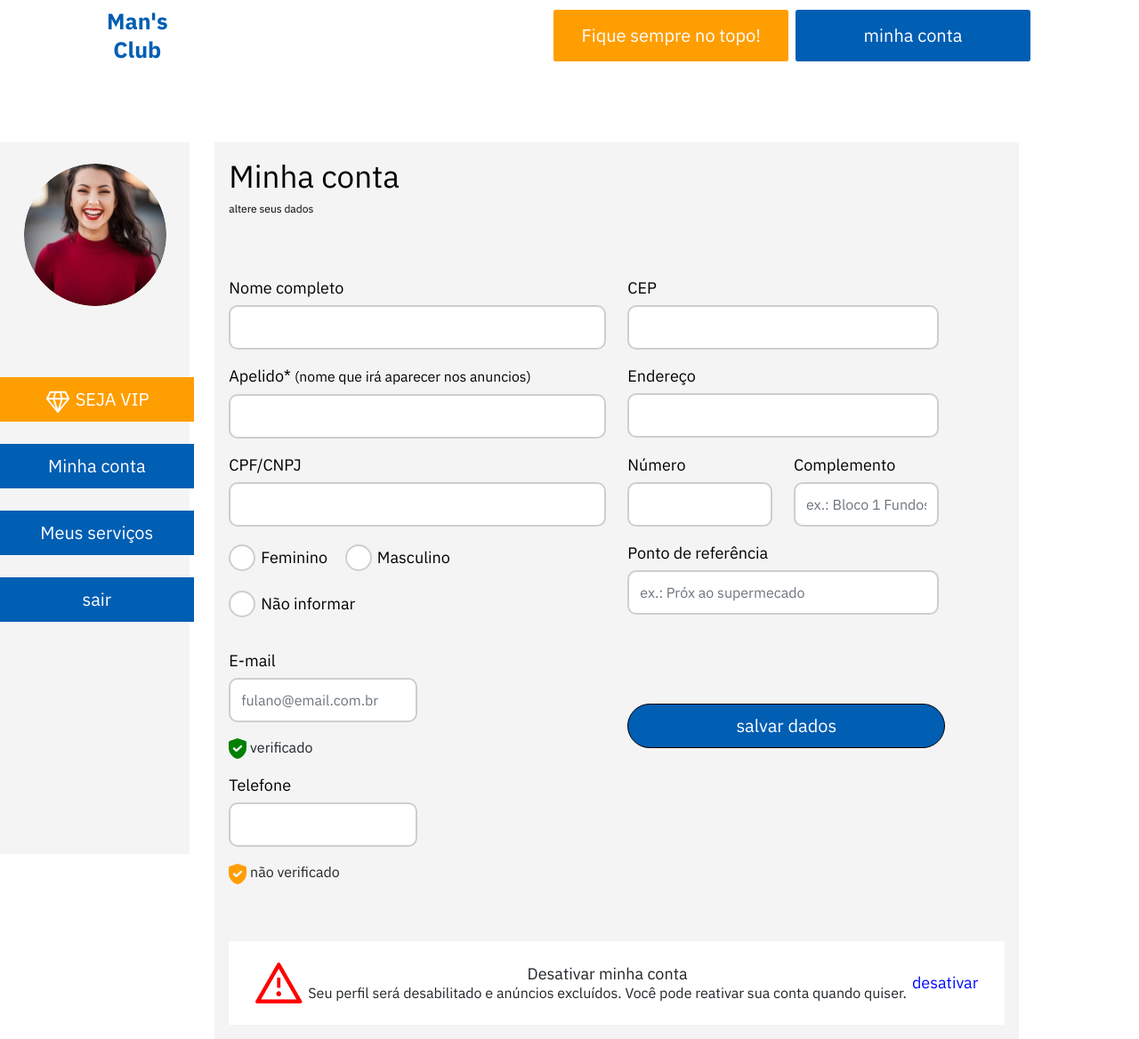
After one commit to MoisesFausto/mansclub, a PHP site: page /minha-conta.php in a window 1280 px wide. The commit adds this page. Shown: the whole page at 89% size. Run offline with PHP 8.4, Linux system fonts and the light colour scheme; style sheets or scripts are compiled from the project's sources; some libraries are stand-ins or nearby versions.

Commit message:
Criação da página minha-conta

```diff
--- a/cdn/css/app.css
+++ b/cdn/css/app.css
@@ -153,13 +153,140 @@
 }
 
 @media (max-width: 390px) {
-  button {
+  button:not(.navbar-toggler) {
     width: 100% !important;
   }
-  button img {
+  button:not(.navbar-toggler) img {
     display: none;
   }
 }
+.main_navbar a {
+  font-weight: bold;
+  font-size: 25px;
+  line-height: 32px;
+  align-items: center;
+  text-align: center;
+  color: #005EB3;
+}
+.main_navbar .navbar_buttons button {
+  width: 268px;
+  height: 62px;
+  border: 2px solid;
+  color: #fff;
+  font-weight: 500;
+  font-size: 20px;
+  line-height: 26px;
+  text-align: center;
+}
+
+.main_account .main_navsidebar {
+  background: #F4F4F4;
+  position: relative;
+}
+.main_account .main_navsidebar ul {
+  position: absolute;
+  width: 102%;
+  left: 0;
+}
+.main_account .main_navsidebar ul li {
+  height: 50px;
+  background: #005EB3;
+  margin-bottom: 25px;
+}
+.main_account .main_navsidebar ul li:first-child {
+  background: #FF9E00;
+}
+.main_account .main_navsidebar ul li a {
+  padding: 12px 0;
+  font-weight: 500;
+  font-size: 20px;
+  line-height: 26px;
+  text-align: center;
+  color: #FFFFFF;
+}
+.main_account .main_navsidebar_mobile {
+  position: fixed;
+  top: 5px;
+}
+.main_account .main_navsidebar_mobile .collapse.navbar-collapse {
+  background: #F4F4F4;
+  text-align: left;
+  padding: 10px 20px;
+}
+.main_account .main_navsidebar_mobile .collapse.navbar-collapse a {
+  padding: 10px 15px;
+}
+.main_account .main_navsidebar_mobile .collapse.navbar-collapse a:first-child {
+  background: #FF9E00;
+  color: #fff;
+}
+.main_account .my_account {
+  background: #F4F4F4;
+}
+.main_account .my_account h3 {
+  font-weight: normal;
+  font-size: 35px;
+  line-height: 45px;
+  color: #000;
+  margin: 0;
+}
+.main_account .my_account span {
+  font-weight: normal;
+  font-size: 12px;
+  line-height: 16px;
+  color: #000;
+}
+.main_account .my_account label {
+  font-weight: normal;
+  font-size: 18px;
+  line-height: 23px;
+  color: #000;
+  vertical-align: -webkit-baseline-middle;
+}
+.main_account .my_account label.form-check-label {
+  margin-left: 6px;
+}
+.main_account .my_account input[type=text],
+.main_account .my_account input[type=number],
+.main_account .my_account input[type=tel],
+.main_account .my_account input[type=email],
+.main_account .my_account input[type=password] {
+  height: 50px;
+  background: #FFFFFF;
+  border: 2px solid #CECECE;
+  border-radius: 10px;
+  margin-bottom: 16px;
+}
+.main_account .my_account input[type=radio] {
+  width: 30px !important;
+  height: 30px;
+  background: #FFFFFF;
+  border: 2px solid #CECECE;
+  margin-bottom: 16px;
+}
+.main_account .my_account button {
+  width: 357px;
+  height: 50px;
+  border: 1px solid #000000;
+}
+.main_account .my_account .account_delete {
+  background: #fff;
+}
+.main_account .my_account .account_delete p {
+  font-size: 18px;
+  line-height: 23px;
+}
+.main_account .my_account .account_delete p:last-child {
+  font-size: 16px;
+  line-height: 21px;
+}
+.main_account .my_account .account_delete a {
+  text-decoration: none;
+  font-size: 18px;
+  line-height: 23px;
+  color: #000AFF;
+}
+
 *, *:before, *:after, *:hover, *:focus {
   outline: none !important;
 }
--- a/cdn/css/pages/register.css
+++ b/cdn/css/pages/register.css
@@ -68,10 +68,10 @@
 }
 
 @media (max-width: 390px) {
-  button {
+  button:not(.navbar-toggler) {
     width: 100% !important;
   }
-  button img {
+  button:not(.navbar-toggler) img {
     display: none;
   }
 }
--- a/cdn/scss/app.scss
+++ b/cdn/scss/app.scss
@@ -3,6 +3,7 @@
 
 @import 'pages/login';
 @import 'pages/register';
+@import 'pages/account';
 
 
 *, *:before, *:after, *:hover, *:focus{
--- /dev/null
+++ b/cdn/scss/pages/account.scss
@@ -0,0 +1,157 @@
+.main_navbar{
+
+  a{
+    font-weight: bold;
+    font-size: 25px;
+    line-height: 32px;
+    align-items: center;
+    text-align: center;
+    color: #005EB3;
+  }
+
+  .navbar_buttons{
+
+    button{
+      width: 268px;
+      height: 62px;
+      border: 2px solid;
+      color: #fff;
+      font-weight: 500;
+      font-size: 20px;
+      line-height: 26px;
+      text-align: center;
+    }
+  }
+
+}
+
+.main_account{
+
+  .main_navsidebar{
+
+    background: #F4F4F4;
+    position: relative;
+
+    ul{
+      position: absolute;
+      width: 102%;
+      left: 0;
+    }
+    ul li{
+      height: 50px;
+      background: #005EB3;
+      margin-bottom: 25px;
+    }
+    ul li:first-child{
+      background: #FF9E00;
+    }
+    ul li a{
+      padding: 12px 0;
+      font-weight: 500;
+      font-size: 20px;
+      line-height: 26px;
+      text-align: center;
+      color: #FFFFFF;
+    }
+
+  }
+
+  .main_navsidebar_mobile{
+    position: fixed;
+    top: 5px;
+
+    .collapse.navbar-collapse{
+      background: #F4F4F4;
+      text-align: left;
+      padding: 10px 20px;
+
+      a{
+        padding: 10px 15px;
+      }
+
+      a:first-child{
+        background: #FF9E00;
+        color: #fff;
+      }
+    }
+  }
+
+  .my_account{
+    background: #F4F4F4;
+
+    h3{
+      font-weight: normal;
+      font-size: 35px;
+      line-height: 45px;
+      color: #000;
+      margin: 0;
+    }
+    span{
+      font-weight: normal;
+      font-size: 12px;
+      line-height: 16px;
+      color: #000;
+    }
+
+    label{
+      font-weight: normal;
+      font-size: 18px;
+      line-height: 23px;
+      color: #000;
+      vertical-align: -webkit-baseline-middle;
+    }
+
+    label.form-check-label{
+      margin-left: 6px;
+    }
+
+    input[type="text"],
+    input[type="number"],
+    input[type="tel"],
+    input[type="email"],
+    input[type="password"]{
+      height: 50px;
+      background: #FFFFFF;
+      border: 2px solid #CECECE;
+      border-radius: 10px;
+      margin-bottom: 16px;
+    }
+
+    input[type="radio"]{
+      width: 30px!important;
+      height: 30px;
+      background: #FFFFFF;
+      border: 2px solid #CECECE;
+      margin-bottom: 16px;
+    }
+
+    button{
+      width: 357px;
+      height: 50px;
+      border: 1px solid #000000;
+    }
+
+    .account_delete{
+      background: #fff;
+
+      p{
+        font-size: 18px;
+        line-height: 23px;
+      }
+      p:last-child{
+        font-size: 16px;
+        line-height: 21px;
+      }
+
+      a{
+        text-decoration: none;
+        font-size: 18px;
+        line-height: 23px;
+        color: #000AFF;
+      }
+    }
+
+  }
+
+
+}
--- a/cdn/scss/pages/register.scss
+++ b/cdn/scss/pages/register.scss
@@ -84,7 +84,7 @@
 }
 
 @media (max-width: 390px){
-  button{
+  button:not(.navbar-toggler){
     width: 100% !important;
 
     img{
--- /dev/null
+++ b/minha-conta.php
@@ -0,0 +1,188 @@
+<!DOCTYPE html>
+<html lang="pt-br">
+
+<head>
+  <meta charset="UTF-8">
+  <meta http-equiv="X-UA-Compatible" content="IE=edge">
+  <meta name="viewport" content="width=device-width, initial-scale=1.0">
+  <title>Minha conta | Man's Club</title>
+
+  <!-- Fonts -->
+  <link rel="preconnect" href="https://fonts.gstatic.com">
+  <link href="https://fonts.googleapis.com/css2?family=IBM+Plex+Sans:wght@300;400;700&display=swap" rel="stylesheet">
+
+  <!-- css -->
+  <link rel="stylesheet" href="cdn/css/bootstrap_person.css">
+  <link rel="stylesheet" href="cdn/css/app.css">
+
+</head>
+
+<body>
+
+  <nav class="navbar main_navbar">
+    <div class="container-fluid justify-content-center justify-content-md-between px-md-9">
+      <a href="" class="text-decoration-none">Man's <br> Club</a>
+
+      <div class="navbar_buttons text-center">
+        <button type="button" class="btn btn-my-secondary btn-lg rounded-3 ">Fique sempre no topo!</button>
+        <button type="button" class="btn btn-my-primary btn-lg rounded-3">minha conta</button>
+      </div>
+    </div>
+  </nav>
+
+  <main class="main_account mt-7">
+
+    <div class="container-fluid">
+      <div class="row">
+        <div class="col-md-2 main_navsidebar text-center vh-100 d-none d-lg-block">
+          <div class="profile_photo">
+            <img src="assets/images/profile-photo.jpg" class="rounded-circle mt-4" alt="Fulano de tal">
+          </div>
+
+          <ul class="nav flex-column mt-7">
+            <li class="nav-item">
+              <a class="nav-link active" href="#"><img src="assets/images//icons/premium.svg" alt="SEJA VIP"> SEJA
+                VIP</a>
+            </li>
+            <li class="nav-item">
+              <a class="nav-link" href="#">Minha conta</a>
+            </li>
+            <li class="nav-item">
+              <a class="nav-link" href="#">Meus serviços</a>
+            </li>
+            <li class="nav-item">
+              <a class="nav-link" href="#">sair</a>
+            </li>
+          </ul>
+        </div>
+
+          <!-- Menu Mobile -->
+          <nav class="navbar navbar-expand-lg navbar-expand-lg navbar-light bg-light d-lg-none main_navsidebar_mobile">
+            <button class="navbar-toggler" type="button" data-bs-toggle="collapse" data-bs-target="#navbarNavAltMarkup" aria-controls="navbarNavAltMarkup" aria-expanded="false" aria-label="Toggle navigation">
+              <span class="navbar-toggler-icon"></span>
+            </button>
+            <div class="collapse navbar-collapse" id="navbarNavAltMarkup">
+              <div class="navbar-nav">
+                <a class="nav-link active" href="#"><img src="assets/images/icons/premium.svg" alt="SEJA VIP"> SEJA VIP</a>
+                <a class="nav-link" href="#">Minha conta</a>
+                <a class="nav-link" href="#">Meus serviços</a>
+                <a class="nav-link" href="#">sair</a>
+              </div>
+            </div>
+          </nav>
+
+
+        <div class="col-md-12 col-lg-9">
+          <section class="my_account mx-3 p-3">
+            <h3>Minha conta</h3>
+            <span>altere seus dados</span>
+
+            <form class="mt-6">
+
+              <div class="row">
+                <div class="col-lg-6">
+                  <div class="mb-3">
+                    <label for="full_name" class="form-label">Nome completo</label>
+                    <input type="text" class="form-control" id="full_name">
+                  </div>
+                  <div class="mb-3">
+                    <label for="nickname" class="form-label">Apelido* <small>(nome que irá aparecer nos
+                        anuncios)</small></label>
+                    <input type="text" class="form-control" id="nickname">
+                  </div>
+                  <div class="mb-3">
+                    <label for="document" class="form-label">CPF/CNPJ</label>
+                    <input type="text" class="form-control" id="document">
+                  </div>
+
+                  <div class="mb-3">
+                    <div class="form-check form-check-inline">
+                      <input class="form-check-input" type="radio" name="genre" id="feminino" value="Feminino">
+                      <label class="form-check-label" for="feminino">Feminino</label>
+                    </div>
+                    <div class="form-check form-check-inline">
+                      <input class="form-check-input" type="radio" name="genre" id="masculino" value="Masculino">
+                      <label class="form-check-label" for="masculino">Masculino</label>
+                    </div>
+                    <div class="form-check form-check-inline">
+                      <input class="form-check-input" type="radio" name="genre" id="nao-informar" value="Não informar">
+                      <label class="form-check-label" for="nao-informar">Não informar</label>
+                    </div>
+                  </div>
+
+                  <div class="col-md-6">
+                    <div class="mb-3">
+                      <label for="email" class="form-label">E-mail</label>
+                      <input type="email" class="form-control" id="email" placeholder="fulano@email.com.br">
+                      <div class="checked"><img src="assets/images/icons/checked.svg" alt="verificado"> verificado</div>
+                    </div>
+                  </div>
+
+                  <div class="col-md-6">
+                    <div class="mb-3">
+                      <label for="phone" class="form-label">Telefone</label>
+                      <input type="tel" class="form-control" id="phone">
+                      <div class="checked"><img src="assets/images/icons/not-checked.svg" alt="não verificado"> não verificado</div>
+                    </div>
+                  </div>
+                </div>
+
+                <div class="col-lg-5">
+                  <div class="mb-3">
+                    <label for="zipcode" class="form-label">CEP</label>
+                    <input type="text" class="form-control" id="zipcode">
+                  </div>
+                  <div class="mb-3">
+                    <label for="street" class="form-label">Endereço</label>
+                    <input type="text" class="form-control" id="street">
+                  </div>
+                  <div class="row">
+                    <div class="col-md-6">
+                      <div class="mb-3">
+                        <label for="number" class="form-label">Número</label>
+                        <input type="number" class="form-control" id="number">
+                      </div>
+                    </div>
+                    <div class="col-md-6">
+                      <div class="mb-3">
+                        <label for="complement" class="form-label">Complemento</label>
+                        <input type="text" class="form-control" id="complement" placeholder="ex.: Bloco 1 Fundos">
+                      </div>
+                    </div>
+                  </div>
+                  <div class="mb-3">
+                    <label for="references" class="form-label">Ponto de referência</label>
+                    <input type="text" class="form-control" id="references" placeholder="ex.: Próx ao supermecado">
+                  </div>
+
+                  <div class="text-center mt-lg-8">
+                    <button type="submit" class="btn btn-my-primary btn-lg rounded-pill">salvar dados</button>
+                  </div>
+                </div>
+              </div>
+            </form>
+
+            <div class="account_delete mt-5 p-4 d-flex flex-wrap justify-content-evenly align-items-center">
+              <img src="assets/images/icons/warning.svg" alt="desativar minha conta">
+              <div class="info-text my-3 my-md-0 text-center">
+                <p class="m-0">Desativar minha conta</p>
+                <p class="m-0">Seu perfil será desabilitado e anúncios excluídos. Você pode reativar sua conta quando quiser.</p>
+              </div>
+              <a href="#">desativar</a>
+            </div>
+          </section>
+        </div>
+
+      </div>
+    </div>
+
+
+
+  </main>
+
+  <!-- scripts -->
+  <script src="node_modules/bootstrap/dist/js/bootstrap.bundle.min.js"></script>
+
+</body>
+
+</html>
```
Also changed, not shown: cdn/css/pages/account.css (added, +128 -0 lines), assets/images/icons/checked.svg (added), assets/images/icons/not-checked.svg (added), assets/images/icons/premium.svg (added), assets/images/icons/warning.svg (added), assets/images/profile-photo.jpg (added), 2 other files.
